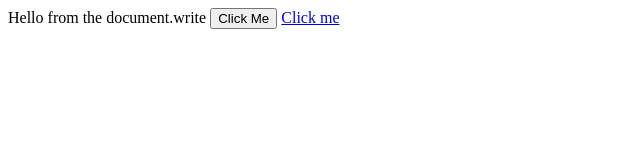
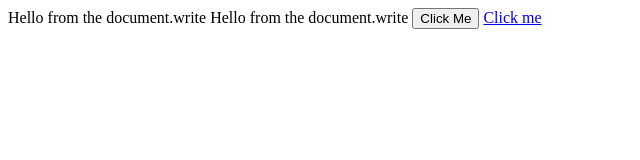
Before and after one commit to kmehner/Javascript-Day1-Basics, a plain HTML site: page WritingAndEmbedding/index.html in a window 1280 px wide. Shown: the whole page, without its empty margins (0-640 px from the left). Drawn offline with Linux system fonts and the light colour scheme.

Commit message:
Minor updates

```diff
--- a/Basics/typeOf.js
+++ b/Basics/typeOf.js
@@ -1,5 +1,5 @@
 
-// TYPEOF COMVERISON: Used to determine the data type of a variable or value.
+// TYPEOF CONVERSION: Used to determine the data type of a variable or value.
 // The typeof operator returns a string indicating the type of the operand.
 
 let name = "John";
--- a/WritingAndEmbedding/script.js
+++ b/WritingAndEmbedding/script.js
@@ -1 +1,3 @@
 alert("Hello, from script.js!");
+console.log("Hello from the console.log") ;
+document.write("Hello from the document.write");
```
Also changed, not shown: WritingAndEmbedding/index.html (+2 -3 lines).
